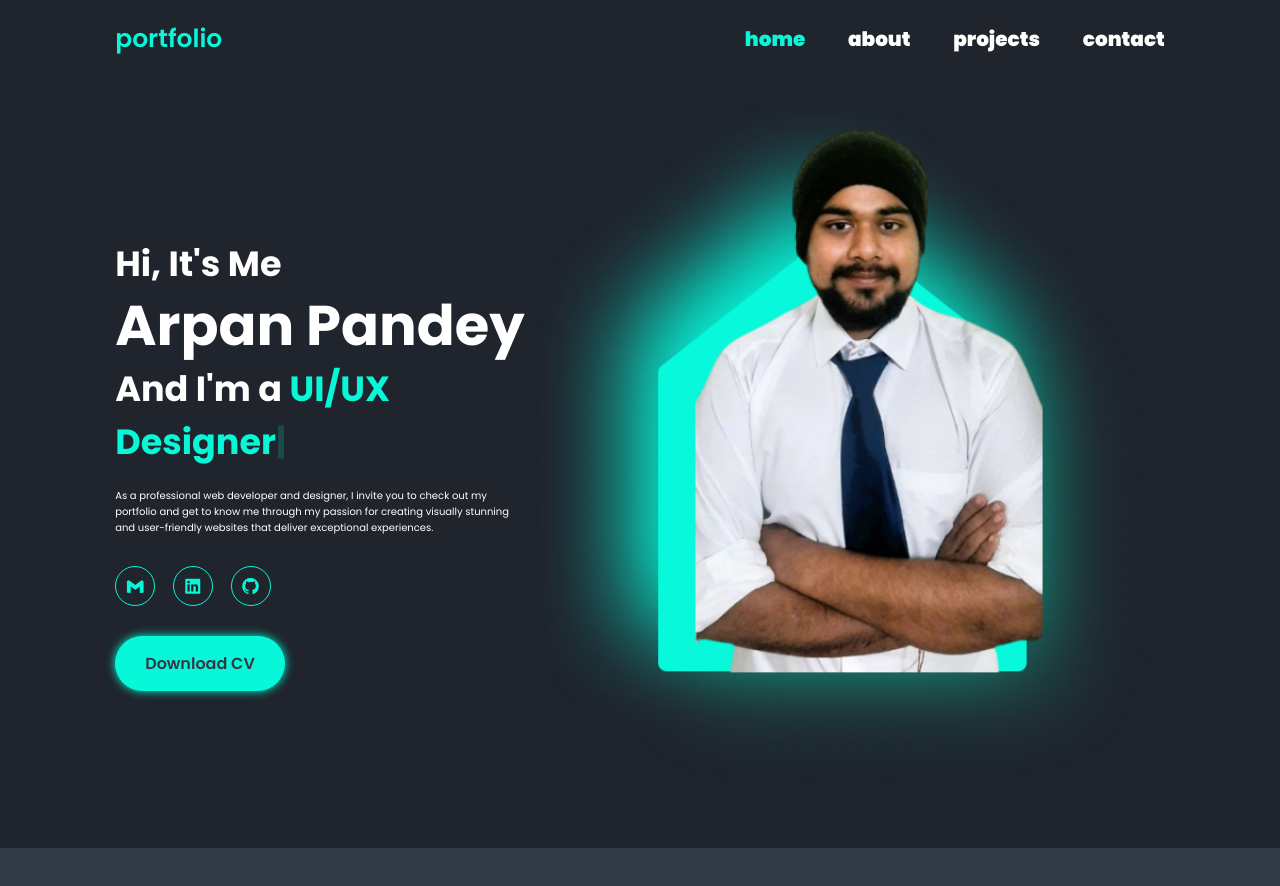
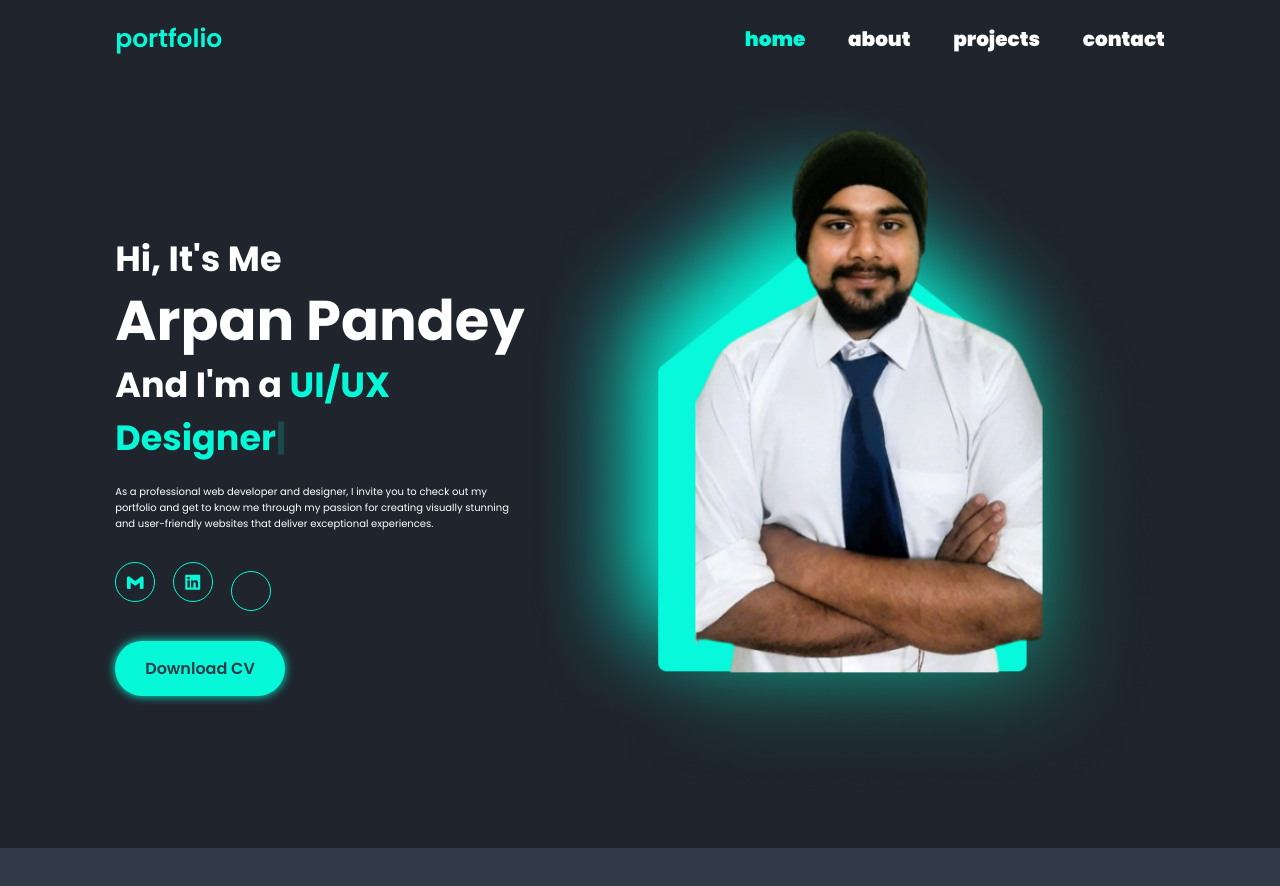
Before and after one commit to MrShadow2/myPortfolio, a plain HTML site: page index.html in a window 1280 px wide. Shown: the top 886 px of the page. Drawn offline with nearby package versions, Linux system fonts and the light colour scheme.

Commit message:
Update index.html

```diff
--- a/index.html
+++ b/index.html
@@ -45,7 +45,7 @@
                     <i class='bx bxl-linkedin-square' ></i>
                 </a>
                 <a href="#">
-                    <i class='bx bxl-github'></i>
+                    <i class='https://github.com/MrShadow2'></i>
                 </a>
             </div>
             <a href="https://github.com/MrShadow2" class="btn">Download CV</a>
```
